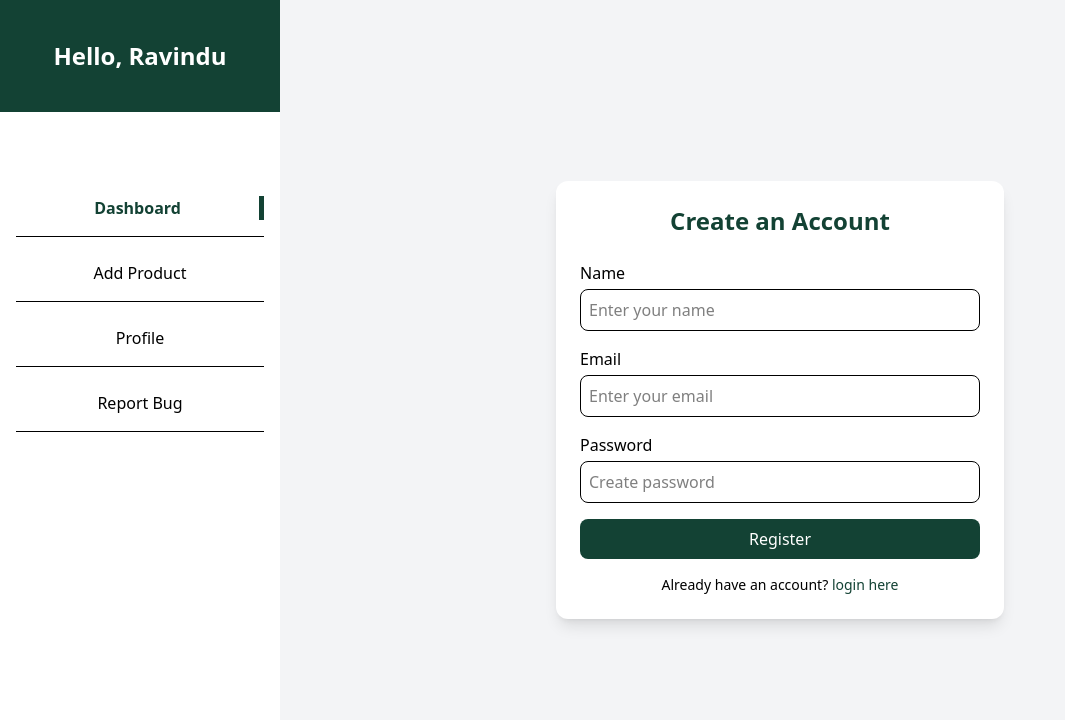
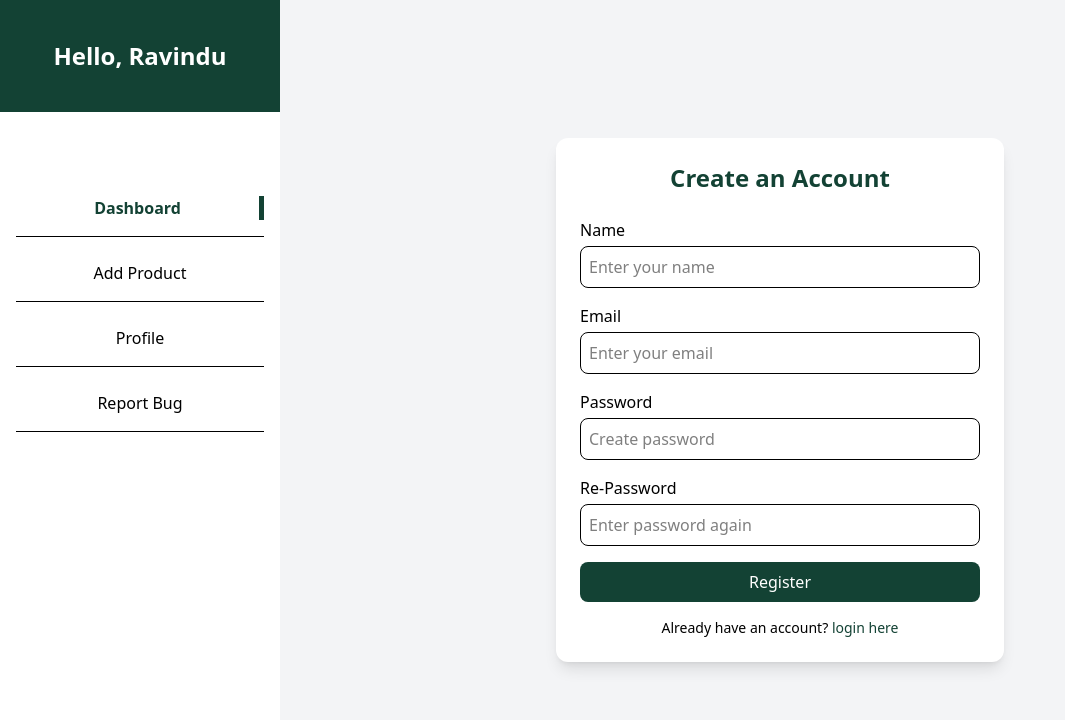
Before and after one commit to RaviRash2k/Stock-Manager, a React (Vite) app in the folder frontend/: page /login in a window 1280 px wide. Both pictures are taken after a click on the element "register here". Shown: the top 720 px of the page, without its empty margins (0-1065 px from the left). Built offline with nearby package versions, Linux system fonts and the light colour scheme.

Commit message:
update login & register page  design

```diff
--- a/frontend/src/pages/LoginPage.jsx
+++ b/frontend/src/pages/LoginPage.jsx
@@ -9,7 +9,8 @@ const LoginPage = () => {
   const [data, setData] = useState({
     name: "",
     email: "",
-    password: ""
+    password: "",
+    rePassword: ""
   });
 
   const handleChange = (e) => {
@@ -76,6 +77,29 @@ const LoginPage = () => {
             />
           </div>
 
+          {state === "Register" ?
+            <div>
+              <label className="block mb-1 font-medium">Re-Password</label>
+              <input
+                type="password"
+                name="rePassword"
+                value={data.rePassword}
+                onChange={handleChange}
+                className="w-full border rounded-lg p-2 focus:outline-none focus:ring-2 focus:ring-theme"
+                placeholder="Enter password again"
+                required
+              />
+            </div>
+          :
+          <></>
+          }
+
+          {state === "Login" && (
+            <p className="text-right text-sm text-theme cursor-pointer hover:underline">
+              Forgot Password?
+            </p>
+          )}
+
           <button
             type="submit"
             className="w-full bg-theme text-white py-2 rounded-lg hover:opacity-90 transition"
```
